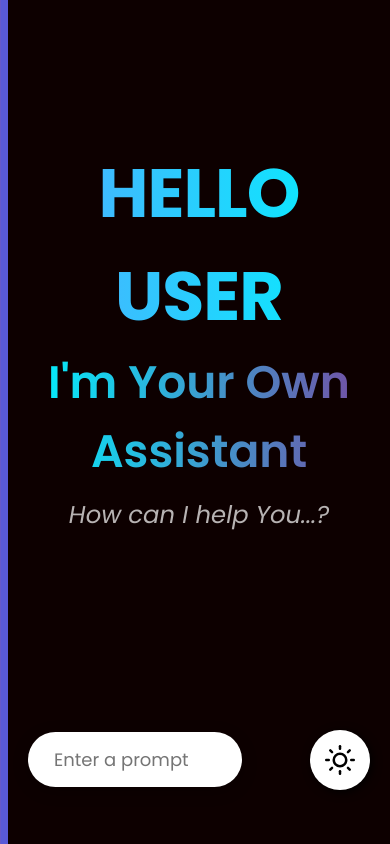
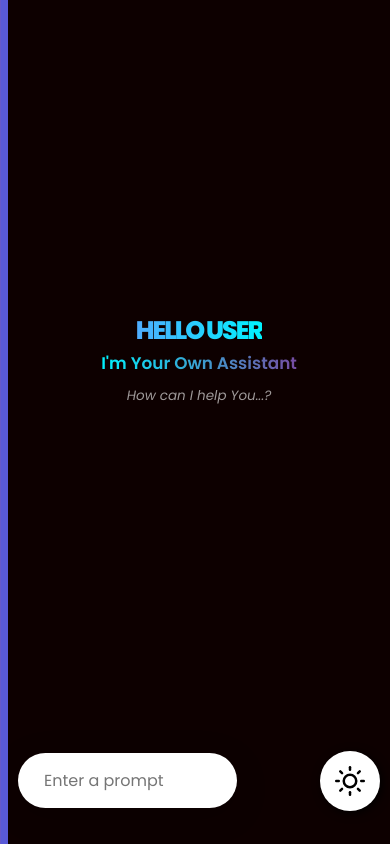
Before and after one commit to prabhjotsingh080/basic_chatbot, a React (Vite) app: page / in a window 390 px wide. Built offline with nearby package versions, Linux system fonts and the light colour scheme; no server answers; a web font is replaced by a local one.

Commit message:
style: enhance chat UI responsiveness and micro-interactions

```diff
--- a/src/components/chatsection/Chatsection.css
+++ b/src/components/chatsection/Chatsection.css
@@ -1,26 +1,32 @@
-.chatsection{
-    background-color:var(--background-color);
+.chatsection {
+    background-color: var(--background-color);
     height: 100vh;
     flex: 1;
     display: flex;
     flex-direction: column;
+    overflow: hidden; /* Prevents unwanted page-level scrolling */
 }
-.topsection{
+
+.topsection {
     width: 100%;
-    height: 80vh; /* Increased slightly for better view */
+    flex-grow: 1; /* Automatically fills available space */
     overflow-y: auto;
     scrollbar-width: thin;
+    scroll-behavior: smooth; /* Adds a nice glide when new messages appear */
 }
-.bottomsection{
+
+.bottomsection {
     width: 100%;
-    height: 20vh;
+    min-height: 15vh; /* Flexible height for different screens */
     display: flex;
     align-items: center;
     justify-content: center;
     gap: 15px;
-    padding: 0 20px;
+    padding: 20px;
+    background: linear-gradient(transparent, var(--background-color) 20%); /* Fades into the input area */
 }
-.headings{
+
+.headings {
     width: 100%;
     height: 100%;
     display: flex;
@@ -29,129 +35,149 @@
     flex-direction: column;
     font-size: 1vmax;
     text-align: center;
+    pointer-events: none; /* User can click through headings if needed */
 }
-.headings span:nth-child(1){
+
+.headings span:nth-child(1) {
     font-size: 4.5em;
-    font-weight: 700;
+    font-weight: 800; /* Slightly heavier for impact */
     background: linear-gradient(90deg, #4facfe 0%, #00f2fe 100%);
+    -webkit-background-clip: text;
     background-clip: text;
-    -webkit-background-clip: text;
     color: transparent;
-    letter-spacing: -1px;
+    letter-spacing: -2px;
 }
-.headings span:nth-child(2){
+
+.headings span:nth-child(2) {
     font-size: 3em;
     font-weight: 600;
     background: linear-gradient(90deg, #00f2fe 0%, #764ba2 100%);
+    -webkit-background-clip: text;
     background-clip: text;
-    -webkit-background-clip: text;
     color: transparent;
 }
-.headings span:nth-child(3){
+
+.headings span:nth-child(3) {
     font-size: 1.6em;
     color: var(--color);
     margin-top: 10px;
-    opacity: 0.7;
+    opacity: 0.6;
     font-style: italic;
+    max-width: 80%; /* Keeps text centered on small screens */
 }
-.bottomsection input{
-    width: 60%; /* Adjusted for better balance */
+
+.bottomsection input {
+    width: 60%;
     height: 55px;
     padding: 0 25px;
-    font-size: 18px;
+    font-size: 16px; /* 18px can trigger zoom on some mobile browsers */
     background-color: var(--btn-background-color);
     color: var(--btn-color);
     border-radius: 30px;
     outline: none;
-    border: 1px solid rgba(255, 255, 255, 0.1);
-    box-shadow: 0 4px 15px rgba(0,0,0,0.3);
+    border: 1px solid rgba(255, 255, 255, 0.15);
+    box-shadow: 0 8px 32px rgba(0,0,0,0.2); /* Deeper shadow for depth */
+    transition: border-color 0.3s ease;
 }
-#sendbtn
-{
-    width:55px;
+
+.bottomsection input:focus {
+    border-color: #4facfe; /* Visual cue when typing */
+}
+
+#sendbtn {
+    width: 55px;
     height: 55px;
     display: flex;
     align-items: center;
     justify-content: center;
     border-radius: 50%;
     border: none;
-    background-color: #595ad7; /* Solid accent color */
-    transition: transform 0.2s, background-color 0.2s;
+    background-color: #595ad7;
+    transition: all 0.2s cubic-bezier(0.4, 0, 0.2, 1);
     cursor: pointer;
     box-shadow: 0 4px 15px rgba(0,0,0,0.3);
 }
-#sendbtn:hover{
+
+#sendbtn:hover {
     background-color: #4849b3;
-    transform: scale(1.05);
+    transform: translateY(-2px); /* Lifts up slightly */
 }
-#sendbtn svg{
-    width: 25px;
-    height: 25px;
+
+#sendbtn:active {
+    transform: scale(0.95); /* Tactile click feel */
+}
+
+#sendbtn svg {
+    width: 22px;
+    height: 22px;
     color: white;
 }
-.userbox{
+
+.userbox, .aibox {
     display: flex;
     gap: 20px;
     align-items: flex-start;
     color: var(--color);
-    padding: 15px;
-    background: rgba(255, 255, 255, 0.05);
+    padding: 20px;
     border-radius: 15px;
+    transition: background 0.3s ease;
 }
-.aibox{
-    display: flex;
-    gap: 20px;
-    align-items: flex-start;
-    color: var(--color);
-    margin-top: 10px;
+
+.userbox {
+    background: rgba(255, 255, 255, 0.03);
+    border: 1px solid rgba(255, 255, 255, 0.05);
 }
-.aibox p{
+
+.aibox p {
     width: 100%;
-    line-height: 1.6;
+    line-height: 1.7;
     font-weight: 400;
 }
-.result{
+
+.result {
     display: flex;
     flex-direction: column;
-    gap: 25px;
-    max-width: 900px;
+    gap: 30px;
+    max-width: 850px;
     margin: 0 auto;
     padding: 40px 20px;
-    font-size: 18px;
 }
-.result img{
-    border-radius: 10px;
-    filter: drop-shadow(0 0 8px rgba(0, 255, 0, 0.4));
+
+.result img {
+    border-radius: 12px;
+    filter: drop-shadow(0 4px 12px rgba(0, 0, 0, 0.2));
 }
-.loader{
+
+.loader {
     width: 100%;
     display: flex;
     flex-direction: column;
     gap: 12px;
 }
-.loader hr{
-    height: 15px;
+
+.loader hr {
+    height: 12px;
     border: none;
-    border-radius: 10px;
+    border-radius: 6px;
     background: linear-gradient(to right, #4facfe, var(--background-color), #4facfe);
-    background-size: 800px 50px;
-    animation: loader 2s linear infinite ;
+    background-size: 1000px 100%;
+    animation: loader 1.5s infinite linear;
 }
-@keyframes loader{
-    0%{ background-position: -800px 0px; }
-    100%{ background-position: 800px 0px; }
+
+@keyframes loader {
+    0% { background-position: -1000px 0; }
+    100% { background-position: 1000px 0; }
 }
-@media (max-width:800px) {
-    .headings{
-        font-size: 1.8vmax;
-        padding: 20px;
-    }
-    .bottomsection input {
-        width: 80%;
-    }
+
+@media (max-width: 800px) {
+    .headings span:nth-child(1) { font-size: 3em; }
+    .headings span:nth-child(2) { font-size: 2em; }
+    .bottomsection { padding: 10px; gap: 10px; }
+    .bottomsection input { width: 75%; }
 }
-.darkmodebtn{
-    width:55px;
+
+.darkmodebtn {
+    width: 55px;
     height: 55px;
     display: flex;
     align-items: center;
@@ -159,16 +185,12 @@
     border-radius: 50%;
     border: none;
     background-color: var(--btn-background-color);
-    transition: 0.3s;
+    transition: all 0.3s ease;
     cursor: pointer;
     box-shadow: 0 4px 15px rgba(0,0,0,0.3);
 }
-.darkmodebtn svg{
-    width: 25px;
-    height: 25px;
-    color: var(--btn-color);
+
+.darkmodebtn:hover {
+    background-color: var(--hover-btn-background-color);
+    transform: rotate(15deg) scale(1.1);
 }
-.darkmodebtn:hover{
-    background-color: var(--hover-btn-background-color);
-    transform: rotate(15deg);
-}
```
